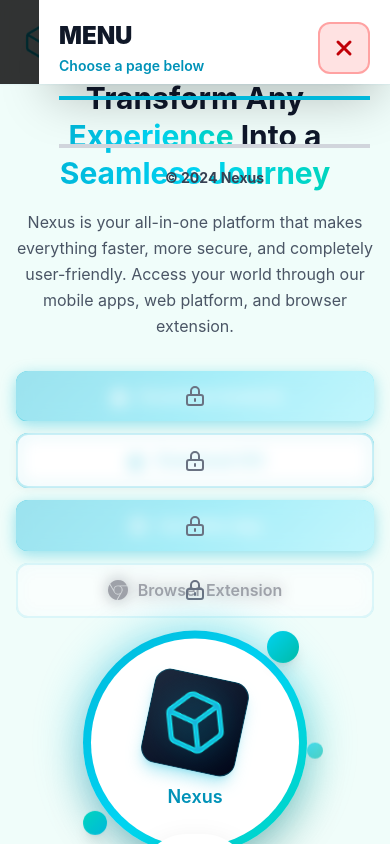
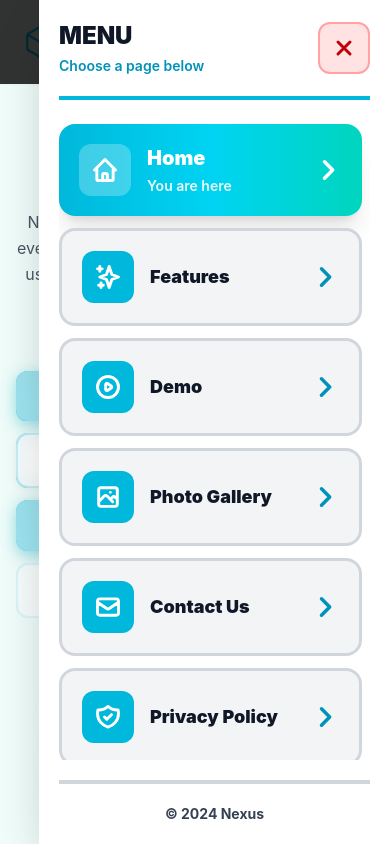
Before and after one commit to zishandeshmukh/Nexus-BETA, a Next.js app: page / in a window 390 px wide. Both pictures are taken after a click on the button 348 px from the left and 42 px from the top of the page. Shown: the top 844 px of the page. Built offline with nearby package versions, Linux system fonts and the light colour scheme.

Commit message:
Fix navigation menu z-index and ensure links are visible

```diff
--- a/src/components/MobileMenu.tsx
+++ b/src/components/MobileMenu.tsx
@@ -55,16 +55,20 @@
       {/* Mobile Menu Overlay - SOLID NO BLUR */}
       {isOpen && (
         <div
-          className="fixed inset-0 bg-black/80 z-40"
+          className="fixed inset-0 bg-black/80 z-[9998]"
           onClick={closeMenu}
         />
       )}
 
       {/* Mobile Menu Panel - COMPLETELY SOLID */}
       <div
-        className={`fixed top-0 right-0 h-full w-[90%] max-w-md bg-white dark:bg-slate-900 shadow-2xl z-50 transform transition-all duration-300 ease-out ${
+        className={`fixed top-0 right-0 bottom-0 h-screen w-[90%] max-w-md bg-white dark:bg-slate-900 shadow-2xl z-[9999] transform transition-all duration-300 ease-out will-change-transform ${
           isOpen ? 'translate-x-0' : 'translate-x-full'
         }`}
+        style={{
+          position: 'fixed',
+          overscrollBehavior: 'contain'
+        }}
       >
         {/* Solid Background Container */}
         <div className="p-5 h-full flex flex-col bg-white dark:bg-slate-900">
@@ -98,7 +102,13 @@
           </div>
 
           {/* Navigation Links - CRYSTAL CLEAR */}
-          <nav className="space-y-3 flex-1 overflow-y-auto pr-2">
+          <nav
+            className="space-y-3 flex-1 overflow-y-auto overflow-x-hidden pr-2 relative"
+            style={{
+              maxHeight: 'calc(100vh - 200px)',
+              WebkitOverflowScrolling: 'touch'
+            }}
+          >
             {links.map((link, index) => {
               const icons = {
                 '/': (
```
